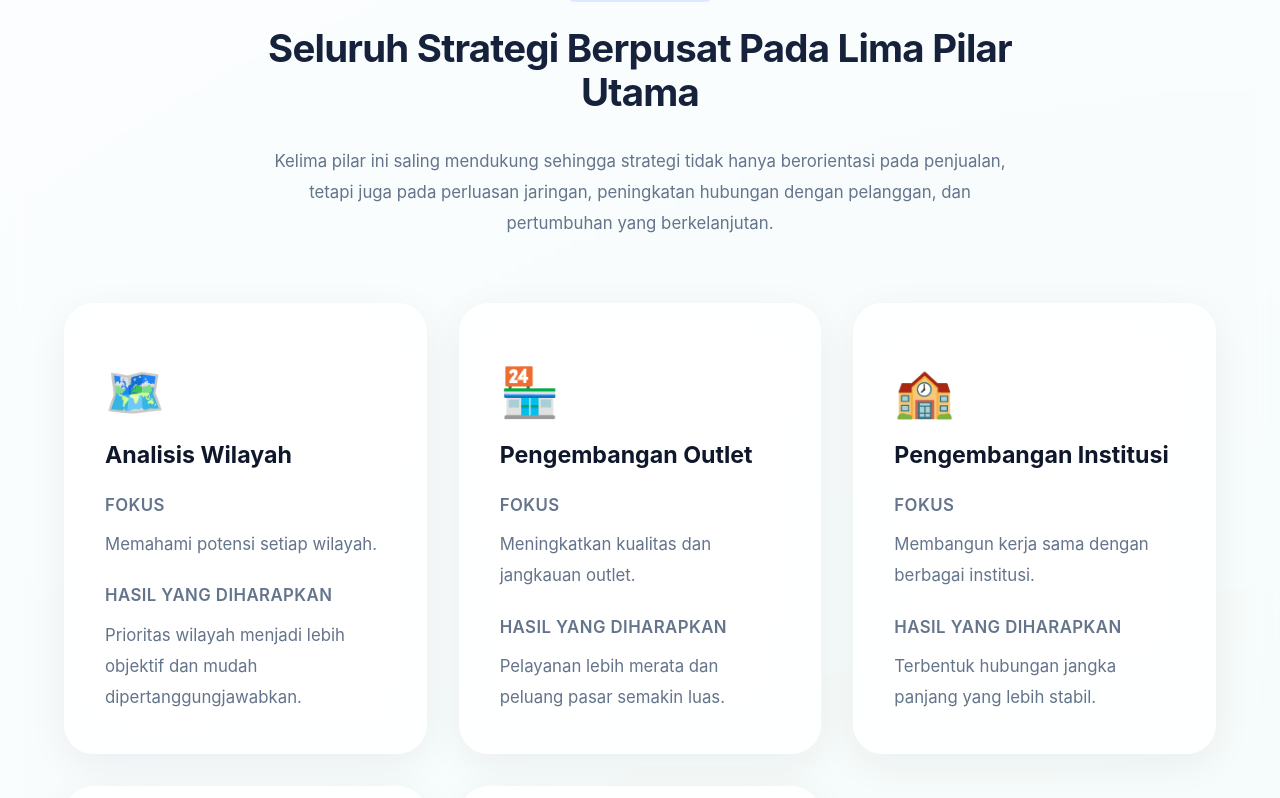
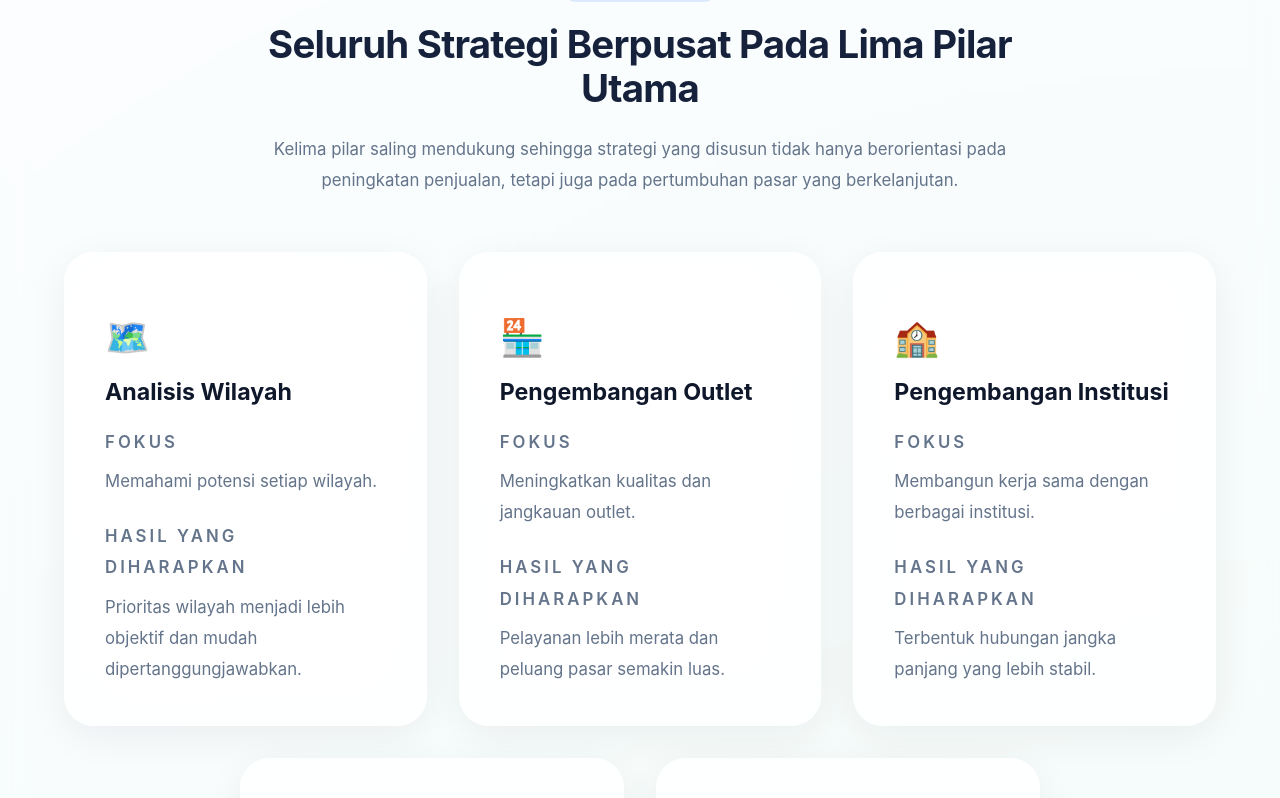
Before and after one commit to dawudsw0491-cell/market-strategy-presentation, a Next.js app: page / in a window 1280 px wide. Shown: the part 4762-5560 px from the top of the page. Built offline with nearby package versions, Linux system fonts and the light colour scheme.

Commit message:
style: redesign strategy pillars layout

```diff
--- a/components/sections/strategy-pillars.tsx
+++ b/components/sections/strategy-pillars.tsx
@@ -7,91 +7,124 @@ const pillars = [
     icon: "🗺️",
     title: "Analisis Wilayah",
     focus: "Memahami potensi setiap wilayah.",
-    result: "Prioritas wilayah menjadi lebih objektif dan mudah dipertanggungjawabkan.",
+    result:
+      "Prioritas wilayah menjadi lebih objektif dan mudah dipertanggungjawabkan.",
   },
   {
     icon: "🏪",
     title: "Pengembangan Outlet",
     focus: "Meningkatkan kualitas dan jangkauan outlet.",
-    result: "Pelayanan lebih merata dan peluang pasar semakin luas.",
+    result:
+      "Pelayanan lebih merata dan peluang pasar semakin luas.",
   },
   {
     icon: "🏫",
     title: "Pengembangan Institusi",
     focus: "Membangun kerja sama dengan berbagai institusi.",
-    result: "Terbentuk hubungan jangka panjang yang lebih stabil.",
+    result:
+      "Terbentuk hubungan jangka panjang yang lebih stabil.",
   },
   {
     icon: "🤝",
     title: "Pengembangan Komunitas",
     focus: "Membangun hubungan dengan komunitas lokal.",
-    result: "Meningkatkan kepercayaan dan memperluas jaringan pasar.",
+    result:
+      "Meningkatkan kepercayaan dan memperluas jaringan pasar.",
   },
   {
     icon: "🎯",
     title: "Program Event",
     focus: "Meningkatkan interaksi langsung dengan calon pelanggan.",
-    result: "Brand semakin dikenal dan peluang penjualan meningkat.",
+    result:
+      "Brand semakin dikenal dan peluang penjualan meningkat.",
   },
 ];
+
+function PillarCard({
+  icon,
+  title,
+  focus,
+  result,
+}: (typeof pillars)[number]) {
+  return (
+    <Card className="h-full">
+      <div className="mb-5 text-4xl">{icon}</div>
+
+      <h3 className="mb-5 text-xl font-semibold text-slate-900">
+        {title}
+      </h3>
+
+      <div className="space-y-6">
+        <div>
+          <p className="text-xs font-semibold uppercase tracking-[0.18em] text-blue-600">
+            Fokus
+          </p>
+
+          <p className="mt-2 leading-7 text-slate-600">
+            {focus}
+          </p>
+        </div>
+
+        <div>
+          <p className="text-xs font-semibold uppercase tracking-[0.18em] text-emerald-600">
+            Hasil yang Diharapkan
+          </p>
+
+          <p className="mt-2 leading-7 text-slate-600">
+            {result}
+          </p>
+        </div>
+      </div>
+    </Card>
+  );
+}
 
 export default function StrategyPillars() {
   return (
     <Section background="white">
       <Container>
-        <div className="mx-auto mb-16 max-w-3xl text-center">
+        <div className="mx-auto mb-14 max-w-3xl text-center">
           <span className="inline-flex rounded-full bg-blue-100 px-5 py-2 text-sm font-semibold text-blue-700">
             Lima Pilar Strategi
           </span>
 
-          <h2 className="mt-6">
+          <h2 className="mt-5">
             Seluruh Strategi Berpusat Pada Lima Pilar Utama
           </h2>
 
-          <p className="mt-8 text-lg text-slate-600">
-            Kelima pilar ini saling mendukung sehingga strategi tidak hanya
-            berorientasi pada penjualan, tetapi juga pada perluasan jaringan,
-            peningkatan hubungan dengan pelanggan, dan pertumbuhan yang
-            berkelanjutan.
+          <p className="mt-6 text-lg leading-8 text-slate-600">
+            Kelima pilar saling mendukung sehingga strategi yang disusun
+            tidak hanya berorientasi pada peningkatan penjualan, tetapi juga
+            pada pertumbuhan pasar yang berkelanjutan.
           </p>
         </div>
 
-        <div className="grid gap-8 md:grid-cols-2 xl:grid-cols-3">
+        {/* Desktop & Laptop */}
+        <div className="hidden xl:block">
+          <div className="flex justify-center gap-8">
+            {pillars.slice(0, 3).map((pillar) => (
+              <div key={pillar.title} className="w-full max-w-sm">
+                <PillarCard {...pillar} />
+              </div>
+            ))}
+          </div>
+
+          <div className="mt-8 flex justify-center gap-8">
+            {pillars.slice(3).map((pillar) => (
+              <div key={pillar.title} className="w-full max-w-sm">
+                <PillarCard {...pillar} />
+              </div>
+            ))}
+          </div>
+        </div>
+
+        {/* Tablet & Mobile */}
+        <div className="space-y-8 xl:hidden">
           {pillars.map((pillar) => (
-            <Card
+            <PillarCard
               key={pillar.title}
-              className="h-full"
-            >
-              <div className="mb-6 text-5xl">
-                {pillar.icon}
-              </div>
-
-              <h3 className="mb-5 text-2xl font-bold text-slate-900">
-                {pillar.title}
-              </h3>
-
-              <div className="space-y-5">
-                <div>
-                  <p className="text-sm font-semibold uppercase tracking-wide text-blue-600">
-                    Fokus
-                  </p>
-
-                  <p className="mt-2 leading-7 text-slate-600">
-                    {pillar.focus}
-                  </p>
-                </div>
-
-                <div>
-                  <p className="text-sm font-semibold uppercase tracking-wide text-emerald-600">
-                    Hasil Yang Diharapkan
-                  </p>
-
-                  <p className="mt-2 leading-7 text-slate-600">
-                    {pillar.result}
-                  </p>
-                </div>
-              </div>
-            </Card>
+              {...pillar}
+            />
           ))}
         </div>
       </Container>
```
